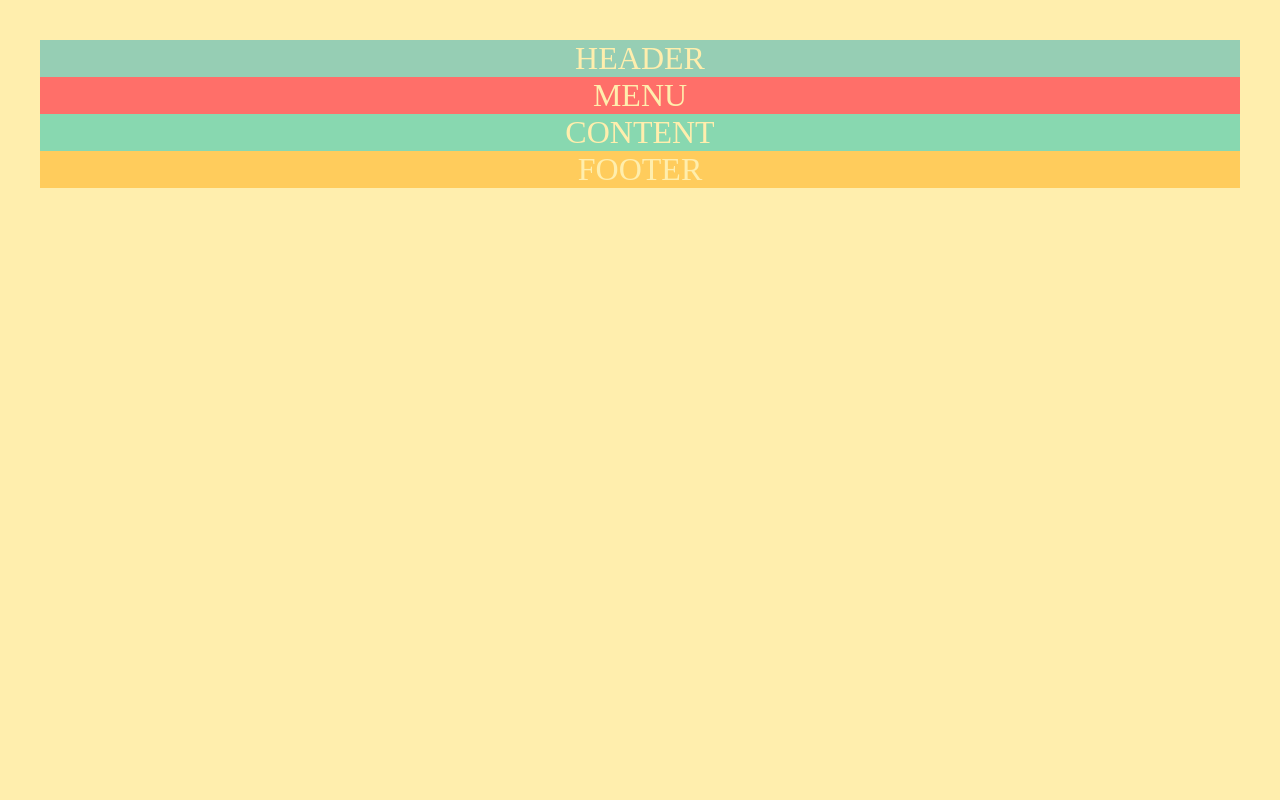
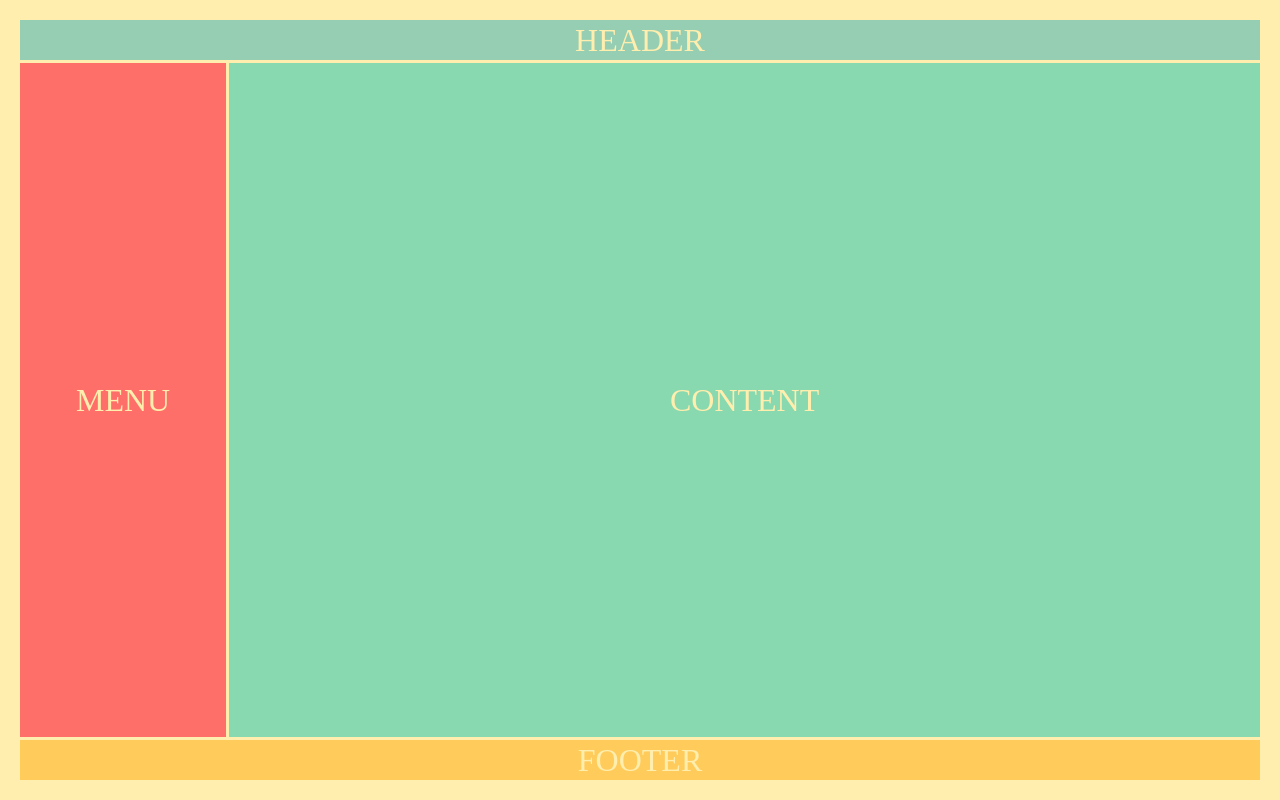
Before and after one commit to niknows/css_grid_exercises, a plain HTML site: page exercise_7/index.html in a window 1280 px wide. Drawn offline with Linux system fonts and the light colour scheme.

Commit message:
Add files via upload

```diff
--- a/exercise_7/index.css
+++ b/exercise_7/index.css
@@ -1,31 +1,21 @@
-.container > div {
-    display: flex;
-    justify-content: center;
-    align-items: center;
-    font-size: 2em;
-    color: #ffeead;
+.container {
+    height: 100%;
+    display: grid;
+    grid-gap: 3px;
+    grid-template-columns: [main-start] 1fr [content-start] 5fr [content-end main-end];
+    grid-template-rows: [main-start] 40px [content-start] auto [content-end] 40px [main-end];
 }
 
-html, body {
-    box-sizing: border-box;
-    background-color: #ffeead;
-    height: 100%;
-    padding: 10px;
-    margin: 0px;
+.header {
+    grid-column: main;
 }
 
-.container > div:nth-child(1n) {
-    background-color: #96ceb4;
+.menu {}
+
+.content {
+    grid-area: content;
 }
 
-.container > div:nth-child(3n) {
-    background-color: #88d8b0;
+.footer {
+    grid-column: 1 / 3;
 }
-
-.container > div:nth-child(2n) {
-    background-color: #ff6f69;
-}
-
-.container > div:nth-child(4n) {
-    background-color: #ffcc5c;
-}
```
Also changed, not shown: exercise_7/index.html (line endings or trailing spaces).
